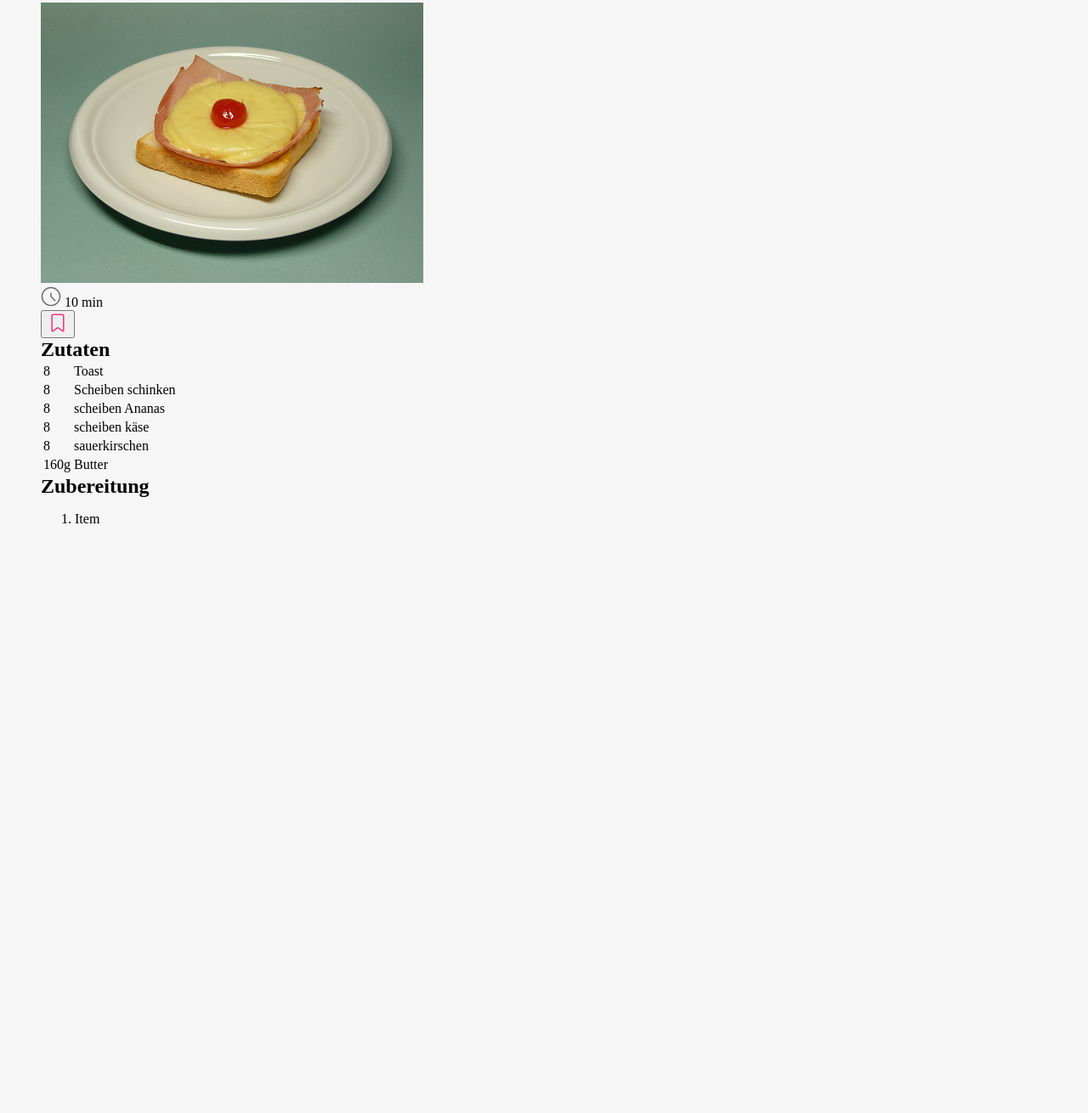
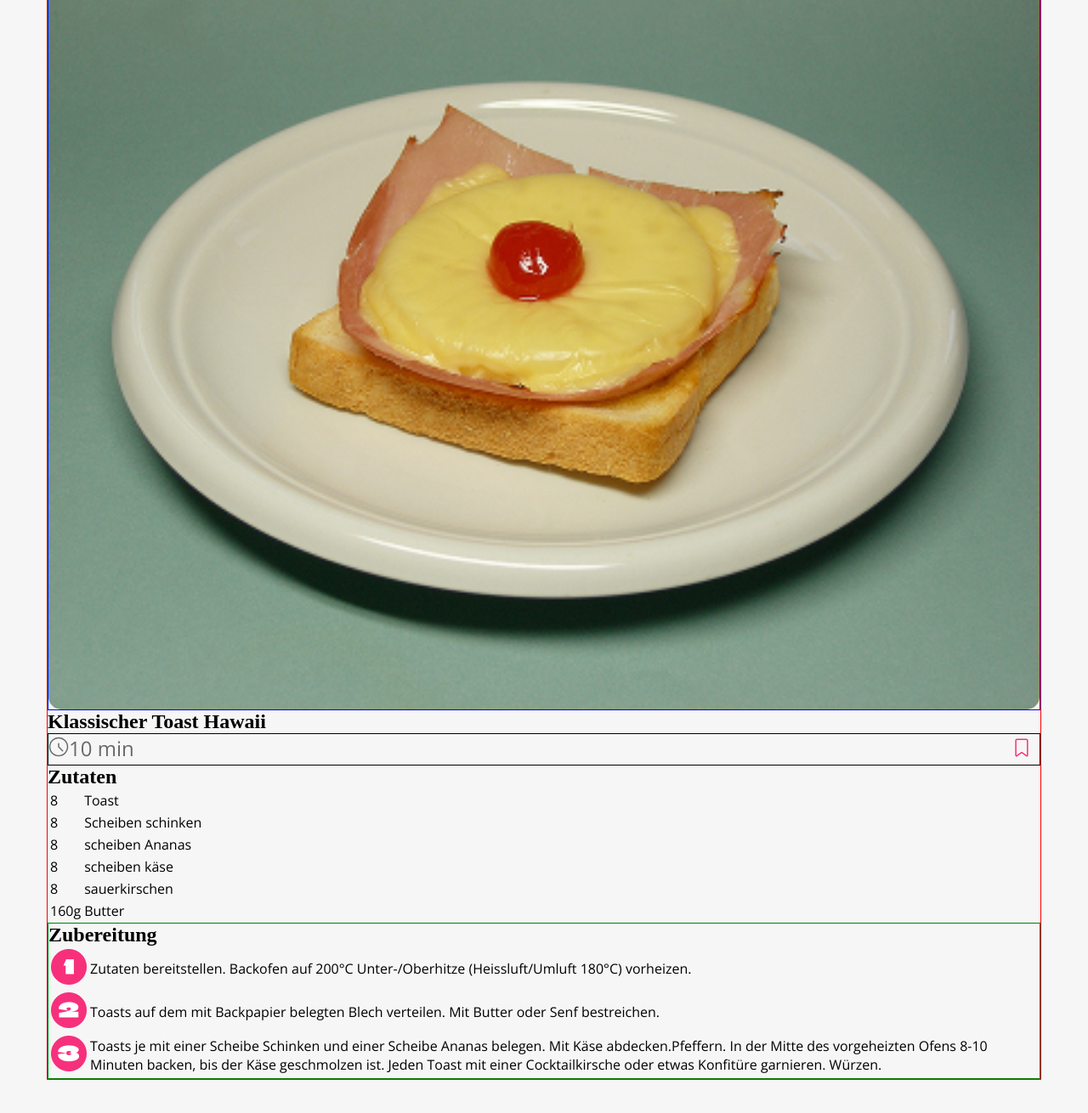
Before and after one commit to emmanuelkartaus-lab/recipe-app, a plain HTML site: page recipe.html in a window 1280 px wide. Shown: the part 166-1476 px from the top of the page at 85% size. Before the commit the page ends 850 px from the top, so only its background shows below. Drawn offline with nearby package versions, Linux system fonts and the light colour scheme; a web font is replaced by a local one.

Commit message:
flex boxes

```diff
--- a/recipe.html
+++ b/recipe.html
@@ -10,6 +10,10 @@
     <link rel="preconnect" href="https://fonts.googleapis.com">
     <link rel="preconnect" href="https://fonts.gstatic.com" crossorigin>
     <link href="https://fonts.googleapis.com/css2?family=Climate+Crisis&display=swap" rel="stylesheet">
+    <link
+        href="https://fonts.googleapis.com/css2?family=Climate+Crisis&family=Open+Sans:ital,wght@0,300..800;1,300..800&display=swap"
+        rel="stylesheet">
+
 
 </head>
 
@@ -20,17 +24,18 @@
             <img src="logo-toast-hawaii.png" class="logo">
         </a>
     </header>
-    //se
+
     <main>
         <article class="recipe">
             <div class="recipe__backlink">
 
             </div>
+
+            <div class="frame">
+                <img class="img-toscht" src="Toast_Hawaii_RZ 1.png" />
+            </div>
             <div class="recipe__title">
                 <h2>Klassischer Toast Hawaii</h2>
-                <div class="frame">
-                    <img class="img-toscht" src="Toast_Hawaii_RZ 1.png" />
-                </div>
                 <div class="recipe__title__details">
                     <div class="time">
                         <img src="clock.svg" />
@@ -75,9 +80,28 @@
             </div>
             <div class="recipe__preparation">
                 <h2>Zubereitung</h2>
-                <ol>
-                    <li>Item</li>
-                </ol>
+                <table>
+                    <tr>
+                        <td><img src="button1.png"></td>
+                        <td>Zutaten bereitstellen. Backofen auf 200°C Unter-/Oberhitze (Heissluft/Umluft 180°C)
+                            vorheizen.</td>
+                    </tr>
+                    <tr>
+                        <td><img src="button2.png"></td>
+                        <td>Toasts auf dem mit Backpapier belegten Blech verteilen. Mit Butter oder Senf bestreichen.
+                        </td>
+                    </tr>
+                    <tr>
+                        <td><img id="button3" src="button3.png"></td>
+                        <td>Toasts je mit einer Scheibe Schinken und einer Scheibe Ananas belegen. Mit Käse
+                            abdecken.Pfeffern. In der Mitte des vorgeheizten Ofens 8-10 Minuten backen, bis der Käse
+                            geschmolzen ist. Jeden Toast mit einer Cocktailkirsche oder etwas Konfitüre garnieren.
+                            Würzen. </td>
+                    </tr>
+
+
+                </table>
+
             </div>
         </article>
 
--- a/style.css
+++ b/style.css
@@ -2,15 +2,17 @@ body {
     margin: 0;
     padding: 0px;
     font-family: "Climate Crisis";
-
     background-color: #F6F6F6;
-    padding-left: 0%;
 }
 
 main {
-    max-width: 1440px;
+    max-width: 1410px;
     padding: 48px;
     margin: 0 auto;
+}
+
+main:has(.recipe) {
+    max-width: 1170px;
 }
 
 h1 {
@@ -110,6 +112,9 @@ header .logo {
 
 }
 
+
+
+
 /* style img*/
 .recipe-img {
     border-radius: 15px;
@@ -125,14 +130,96 @@ a {
     color: black;
 }
 
-/* recipe cards*/
-.recipe-cards .frame img {
-    border-radius: 15px;
+
+/* recipe details page */
+article.recipe {
+    border: 1px solid red;
+
+
+
+
 }
 
-.recipe-cards .card__details__data {
-    margin-top: 48px;
+
+article.recipe .frame {
+    border: 1px solid blue;
+    aspect-ratio: 4 / 3;
+}
+
+article.recipe .frame img {
+    display: block;
+    border-radius: 15px;
+    width: 100%;
+    height: 100%;
+    object-fit: cover;
+}
+
+article.recipe button {
+    border: none;
+    background-color: #F6F6F6;
+
+}
+
+
+
+.recipe .time {
+    color: var(--grey-dark, #696969);
+    font-family: "Open Sans";
+    font-size: 24px;
+    font-style: normal;
+    font-weight: 400;
+
+    display: flex;
+
+
+
+}
+
+.recipe .time img {
+    width: 24px;
+    height: 24px;
+    aspect-ratio: 1/1;
+    padding-top: 3.5px
+}
+
+article.recipe .recipe__title__details {
     display: flex;
     justify-content: space-between;
+    border: 1px solid black;
+
+
+
 
 }
+
+article.recipe button img {
+    width: 24px;
+    length: 24px;
+    padding: 3.5px;
+
+}
+
+article.recipe {
+    font-family: open sans;
+}
+
+article.recipe h2 {
+    font-family: climate crisis;
+    padding-left: 0px;
+}
+
+article.recipe .recipe__preparation {
+    border: 1px solid green;
+}
+
+article.recipe .recipe__preparation {
+    text-align: start;
+
+
+
+}
+
+article.recipe .recipe__preparation tr {
+    padding-bottom: 20x;
+
+}
```
Also changed, not shown: index.html (+2 -0 lines), Button.png (deleted), Button2.png (added), button1.png (added), button3.png (added), 1 other file.
